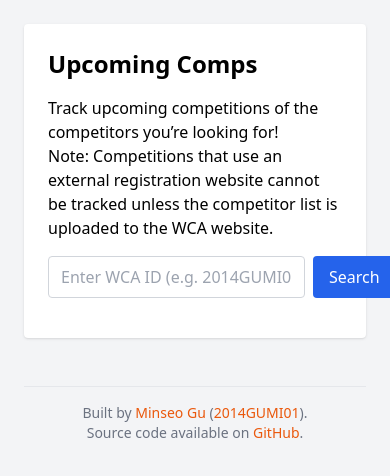
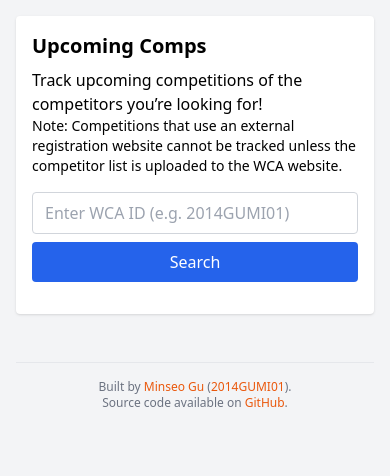
Before and after one commit to goomseo/upcoming-comps, a Vue app: page / in a window 390 px wide. Shown: the top 476 px of the page. Built offline with nearby package versions, Linux system fonts and the light colour scheme; a web font is replaced by a local one.

Commit message:
Feat: improve mobile layout

```diff
--- a/src/App.vue
+++ b/src/App.vue
@@ -1,10 +1,12 @@
 <template>
-  <main class="min-h-screen bg-gray-100 p-6">
-    <div class="max-w-6xl mx-auto bg-white p-6 rounded shadow">
-      <h1 class="text-2xl font-bold mb-4 text-left">Upcoming Comps</h1>
-      <p class="text-l font-medium text-left">Track upcoming competitions of the competitors you’re looking for!</p>
-      <p class="text-l font-normal mb-4 text-left">Note: Competitions that use an external registration website cannot be tracked unless the competitor list is uploaded to the WCA website.</p>
-      <div class="flex gap-2 mb-4">
+  <main class="min-h-screen bg-gray-100 p-4 sm:p-6">
+    <div class="max-w-6xl mx-auto bg-white p-4 sm:p-6 rounded shadow">
+      <h1 class="text-xl sm:text-2xl font-bold mb-2 sm:mb-4 text-left">Upcoming Comps</h1>
+      <p class="text-base sm:text-lg font-medium text-left">Track upcoming competitions of the competitors you’re looking for!</p>
+      <p class="text-sm sm:text-base font-normal mb-4 text-left">
+        Note: Competitions that use an external registration website cannot be tracked unless the competitor list is uploaded to the WCA website.
+      </p>
+      <div class="flex flex-col sm:flex-row gap-2 mb-4">
         <input
           v-model="wcaId"
           @input="wcaId = wcaId.toUpperCase()"
@@ -12,11 +14,11 @@
           type="text"
           maxlength="10"
           placeholder="Enter WCA ID (e.g. 2014GUMI01)"
-          class="flex-1 border border-gray-300 rounded px-3 py-2"
+          class="flex-1 w-full min-w-0 border border-gray-300 rounded px-3 py-2"
         />
         <button
           @click="fetchUserData"
-          class="bg-blue-600 text-white px-4 py-2 rounded hover:bg-blue-700"
+          class="bg-blue-600 text-white px-4 py-2 rounded hover:bg-blue-700 w-full sm:w-auto"
         >
           Search
         </button>
@@ -26,7 +28,7 @@
 
       <UserInfo v-if="user" :user="user" />
     </div>
-    <footer class="mt-12 border-t pt-4 text-sm text-gray-500 text-center">
+    <footer class="mt-12 border-t pt-4 text-xs sm:text-sm text-gray-500 text-center">
       <p>
         Built by <a href="https://github.com/goomseo" target="_blank" class="text-orange-600 hover:underline">Minseo Gu</a> (<a href="https://www.worldcubeassociation.org/persons/2014GUMI01" target="_blank" class="text-orange-600 hover:underline">2014GUMI01</a>).
       </p>
--- a/src/components/UserInfo.vue
+++ b/src/components/UserInfo.vue
@@ -2,11 +2,14 @@
   <div class="border-t pt-4 mt-4">
     <p><strong>Name:</strong> {{ user.user.name }}</p>
     <p><strong>Region:</strong> {{ user.user.country.name }}</p>
-    <p><strong>WCA ID:</strong> <a :href="user.user.url" target="_blank" class="text-blue-700 hover:underline">{{ user.user.wca_id }}</a></p>
+    <p><strong>WCA ID:</strong>
+      <a :href="user.user.url" target="_blank" class="text-blue-700 hover:underline">{{ user.user.wca_id }}</a>
+    </p>
 
     <div v-if="sortedCompetitions.length" class="mt-4">
       <p class="font-semibold">Upcoming Competitions:</p>
-      <table class="min-w-full border mt-2 text-left">
+      <div class="overflow-x-auto">
+        <table class="min-w-full border mt-2 text-left text-xs sm:text-sm">
           <thead>
             <tr class="bg-gray-100">
               <th class="px-2 py-1 border">#</th>
@@ -34,6 +37,7 @@
             </tr>
           </tbody>
         </table>
+      </div>
     </div>
 
     <div v-else class="mt-4 text-gray-500">
```
Lines whose indentation alone changed are shown as unchanged.
